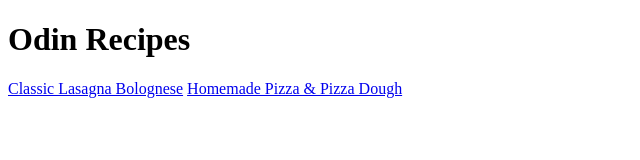
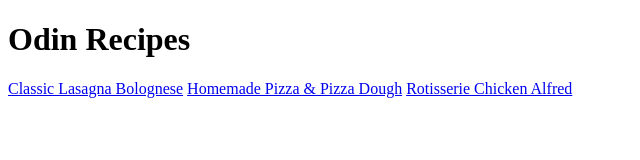
Before and after one commit to DonovanWilliams0517/odin-recipes, a plain HTML site: page index.html in a window 1280 px wide. Shown: the whole page, without its empty margins (0-640 px from the left). Drawn offline with Linux system fonts and the light colour scheme.

Commit message:
added link
linked chickenalfredo html within index html

```diff
--- a/index.html
+++ b/index.html
@@ -8,5 +8,6 @@
         <h1>Odin Recipes</h1>
         <a href="recipes/lasagna.html">Classic Lasagna Bolognese</a>
         <a href="recipes/pizza.html">Homemade Pizza & Pizza Dough</a>
+        <a href="recipes/chickenalfredo.html">Rotisserie Chicken Alfred</a>
     </body>
 </html>
```
